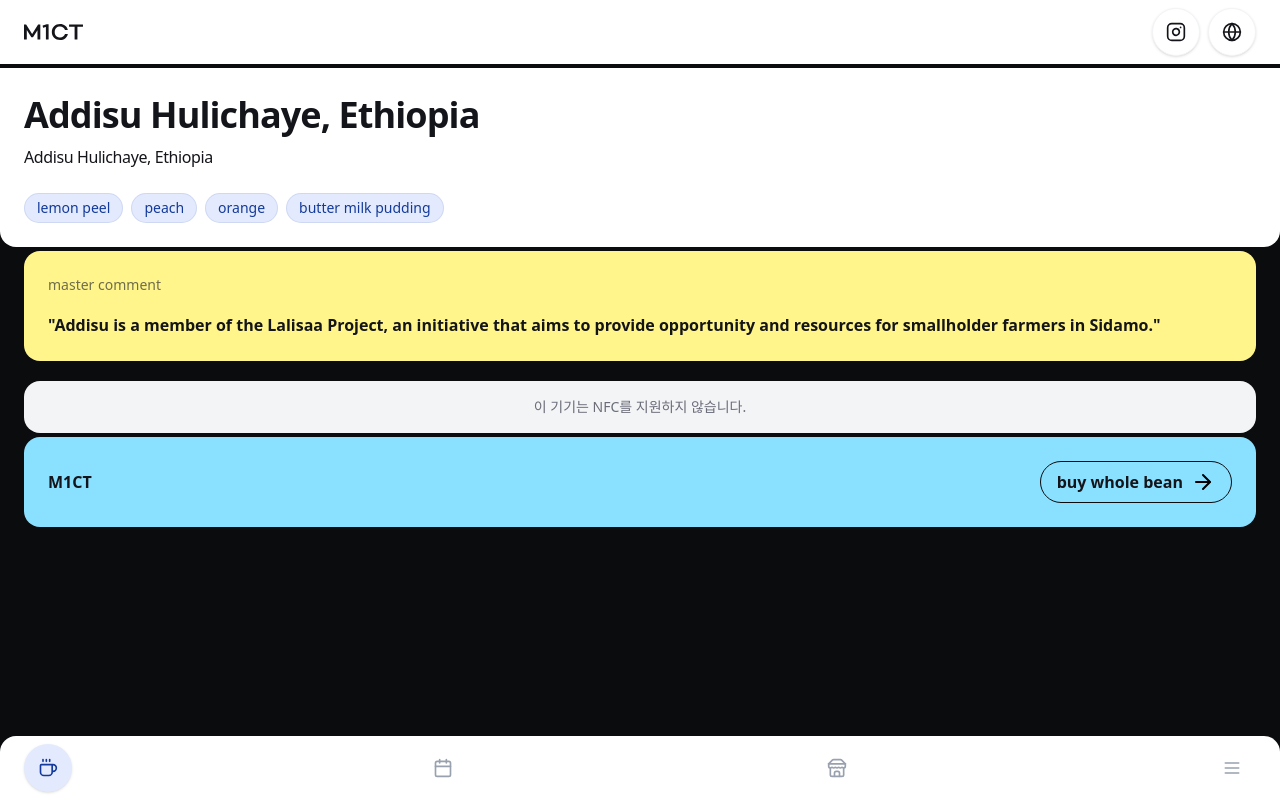
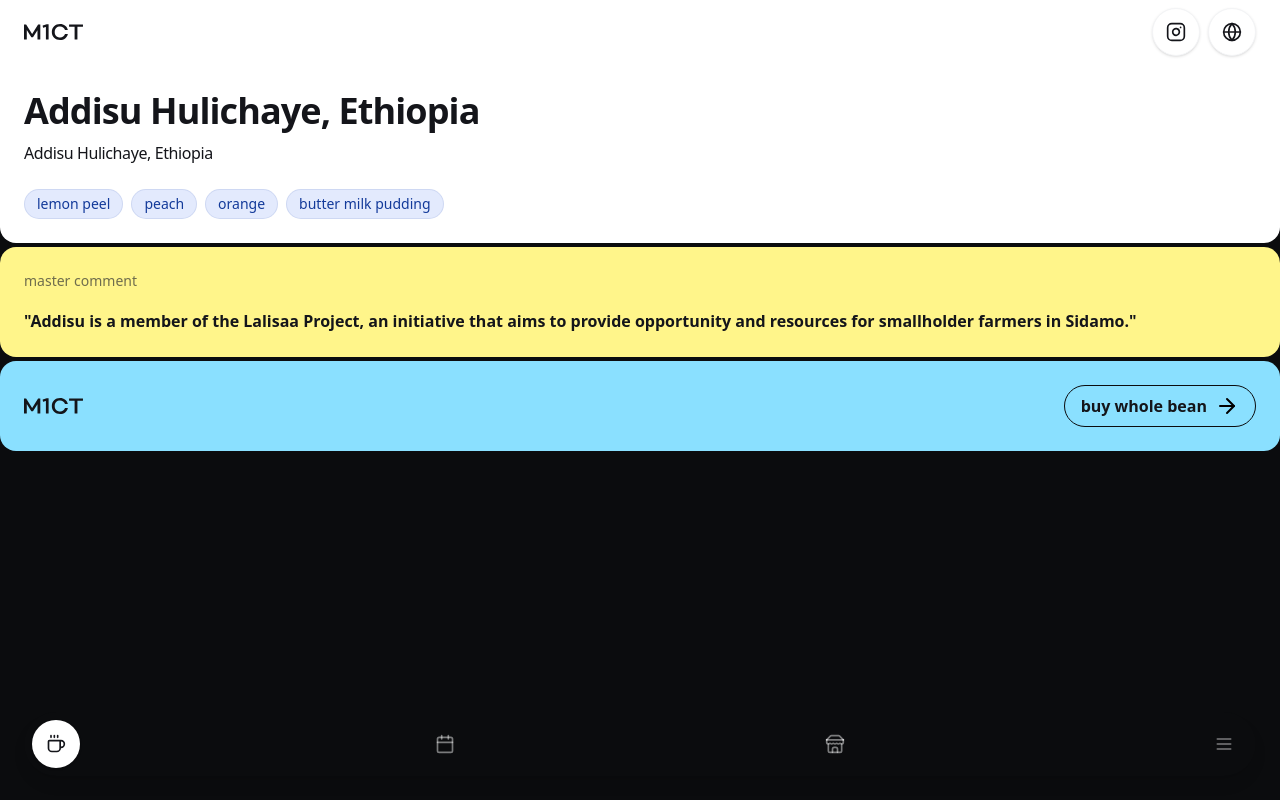
Before and after one commit to 309dot/coffee-nfc, a React (Vite) app: page / in a window 1280 px wide. Built offline with nearby package versions, Linux system fonts and the light colour scheme.

Commit message:
Complete redesign: Remove NFC, fix navigation, match Figma design

```diff
--- a/src/components/layout/Header.tsx
+++ b/src/components/layout/Header.tsx
@@ -2,7 +2,7 @@ import { M1CTLogo, InstagramIcon, GlobalIcon } from '../icons';
 
 export function Header() {
   return (
-    <nav className="flex justify-between items-center px-6 py-2 bg-white">
+    <nav className="fixed top-0 left-0 right-0 z-50 flex justify-between items-center px-6 py-2 bg-white">
       {/* Logo */}
       <M1CTLogo className="text-text-primary" />
 
--- a/src/components/layout/Layout.tsx
+++ b/src/components/layout/Layout.tsx
@@ -11,7 +11,7 @@ export function Layout({ children, activeTab, onTabChange }: LayoutProps) {
   return (
     <div className="w-full min-h-screen bg-dark-navy font-inter flex flex-col">
       <Header />
-      <main className="flex-1 flex flex-col mt-1">
+      <main className="flex-1 flex flex-col pt-16 pb-24">
         {children}
       </main>
       <Navigation activeTab={activeTab} onTabChange={onTabChange} />
--- a/src/components/ui/Navigation.tsx
+++ b/src/components/ui/Navigation.tsx
@@ -15,7 +15,9 @@ export function Navigation({ activeTab = 'coffee', onTabChange }: NavigationProp
   ];
 
   return (
-    <nav className="flex justify-between items-center bg-white rounded-t-2xl px-6 py-2 shadow-lg">
+    <div className="fixed bottom-0 left-0 right-0 z-40 p-6">
+      <div className="bg-dark-navy rounded-full shadow-lg">
+        <div className="flex justify-between items-center px-2 py-2 gap-5">
           {navItems.map(({ id, icon: Icon, label }) => (
             <button
               key={id}
@@ -23,8 +25,8 @@ export function Navigation({ activeTab = 'coffee', onTabChange }: NavigationProp
               className={cn(
                 'w-12 h-12 rounded-full flex items-center justify-center transition-all',
                 activeTab === id
-              ? 'bg-badge-bg shadow-sm'
-              : 'bg-transparent hover:bg-gray-100'
+                  ? 'bg-white shadow-sm'
+                  : 'bg-transparent hover:bg-white/10'
               )}
               aria-label={label}
             >
@@ -32,11 +34,13 @@ export function Navigation({ activeTab = 'coffee', onTabChange }: NavigationProp
                 size={20}
                 className={cn(
                   'transition-colors',
-              activeTab === id ? 'text-badge-text' : 'text-gray-400'
+                  activeTab === id ? 'text-text-primary' : 'text-white/46'
                 )}
               />
             </button>
           ))}
-    </nav>
+        </div>
+      </div>
+    </div>
   );
 }
--- a/src/pages/Home.tsx
+++ b/src/pages/Home.tsx
@@ -1,15 +1,7 @@
-import { useState } from 'react';
 import { Badge } from '../components/ui/Badge';
-import { NFCReader } from '../components/ui/NFCReader';
-import { ArrowRightIcon } from '../components/icons';
-import { api } from '../services/api';
-import { useAppStore } from '../store/useAppStore';
+import { M1CTLogo, ArrowRightIcon } from '../components/icons';
 
 export function Home() {
-  const [nfcCoffeeData, setNfcCoffeeData] = useState<any>(null);
-  const [loadingNFC, setLoadingNFC] = useState(false);
-  const { } = useAppStore();
-
   const badges = [
     { id: '1', label: 'lemon peel' },
     { id: '2', label: 'peach' },
@@ -17,117 +9,46 @@ export function Home() {
     { id: '4', label: 'butter milk pudding' },
   ];
 
-  const handleNFCRead = async (data: string) => {
-    console.log('NFC Data:', data);
-    setLoadingNFC(true);
-
-    try {
-      // NFC 데이터로 커피 정보 가져오기
-      const coffeeData = await api.getCoffeeByNFC(data);
-      if (coffeeData) {
-        setNfcCoffeeData(coffeeData);
-        alert(`${coffeeData.name} 정보를 불러왔습니다!`);
-      } else {
-        alert('해당 NFC 태그에 대한 커피 정보를 찾을 수 없습니다.');
-      }
-    } catch (error) {
-      console.error('Error processing NFC data:', error);
-      alert('NFC 데이터 처리 중 오류가 발생했습니다.');
-    } finally {
-      setLoadingNFC(false);
-    }
-  };
-
-  const handleViewDetails = () => {
-    // 상세 페이지로 이동 (실제로는 라우터 사용)
-    alert('상세 페이지로 이동합니다. (라우터 구현 필요)');
-  };
-
   return (
     <div className="flex flex-col gap-1">
       {/* Title Section */}
       <section className="bg-white rounded-b-2xl px-6 py-6 flex flex-col gap-2">
         <div className="mb-2">
           <h1 className="text-4xl font-bold text-text-primary leading-tight tracking-tight">
-            {nfcCoffeeData ? nfcCoffeeData.name : 'Addisu Hulichaye, Ethiopia'}
+            Addisu Hulichaye, Ethiopia
           </h1>
           <p className="text-base font-light text-text-primary mt-2 tracking-tight">
-            {nfcCoffeeData ? nfcCoffeeData.origin : 'Addisu Hulichaye, Ethiopia'}
+            Addisu Hulichaye, Ethiopia
           </p>
         </div>
 
         {/* Badges */}
         <div className="flex flex-wrap gap-2 mt-2">
-          {(nfcCoffeeData ? nfcCoffeeData.badges : badges.map(b => b.label)).map((badge: string, index: number) => (
+          {badges.map((badge, index) => (
             <Badge key={index}>
-              {badge}
+              {badge.label}
             </Badge>
           ))}
         </div>
       </section>
 
       {/* Comment Card */}
-      <section className="bg-comment-bg rounded-2xl mx-6 p-6">
+      <section className="bg-comment-bg rounded-2xl p-6">
         <div className="flex flex-col gap-2.5">
           <p className="text-sm text-text-muted font-normal mb-2">
-            {nfcCoffeeData ? 'NFC 스캔 결과' : 'master comment'}
+            master comment
           </p>
           <p className="text-base font-bold text-text-primary">
-            {nfcCoffeeData
-              ? nfcCoffeeData.description
-              : '"Addisu is a member of the Lalisaa Project, an initiative that aims to provide opportunity and resources for smallholder farmers in Sidamo."'
-            }
+            "Addisu is a member of the Lalisaa Project, an initiative that aims to provide opportunity and resources for smallholder farmers in Sidamo."
           </p>
         </div>
       </section>
 
-      {/* NFC Reader Section */}
-      <section className="mx-6 mt-4">
-        {loadingNFC ? (
-          <div className="bg-cta-bg rounded-2xl p-4 text-center">
-            <div className="animate-pulse">
-              <div className="w-16 h-16 bg-white rounded-full mx-auto flex items-center justify-center mb-3">
-                ⏳
-              </div>
-              <p className="text-text-primary text-sm">
-                커피 정보를 불러오는 중...
-              </p>
-            </div>
-          </div>
-        ) : (
-          <NFCReader onNFCRead={handleNFCRead} />
-        )}
-      </section>
-
-      {/* NFC Result Section */}
-      {nfcCoffeeData && (
-        <section className="mx-6 mt-4">
-          <div className="bg-gray-50 rounded-2xl p-4">
-            <div className="flex justify-between items-center">
-              <div>
-                <h3 className="font-bold text-text-primary">
-                  스캔된 커피 정보
-                </h3>
-                <p className="text-text-muted text-sm">
-                  ₩{nfcCoffeeData.price.toLocaleString()}
-                </p>
-              </div>
-              <button
-                onClick={handleViewDetails}
-                className="bg-badge-bg text-badge-text px-4 py-2 rounded-full text-sm font-medium hover:bg-badge-bg/80 transition-colors"
-              >
-                자세히 보기
-              </button>
-            </div>
-          </div>
-        </section>
-      )}
-
       {/* CTA Section */}
-      <section className="bg-cta-bg rounded-2xl mx-6 p-6">
+      <section className="bg-cta-bg rounded-2xl p-6">
         <div className="flex justify-between items-center gap-2">
           {/* Logo */}
-          <div className="text-base font-bold text-text-primary">M1CT</div>
+          <M1CTLogo className="text-text-primary" />
 
           {/* Buy Button */}
           <div className="flex items-center gap-2 px-4 py-2 border border-dark-navy rounded-full">
```
Lines whose indentation alone changed are shown as unchanged.
